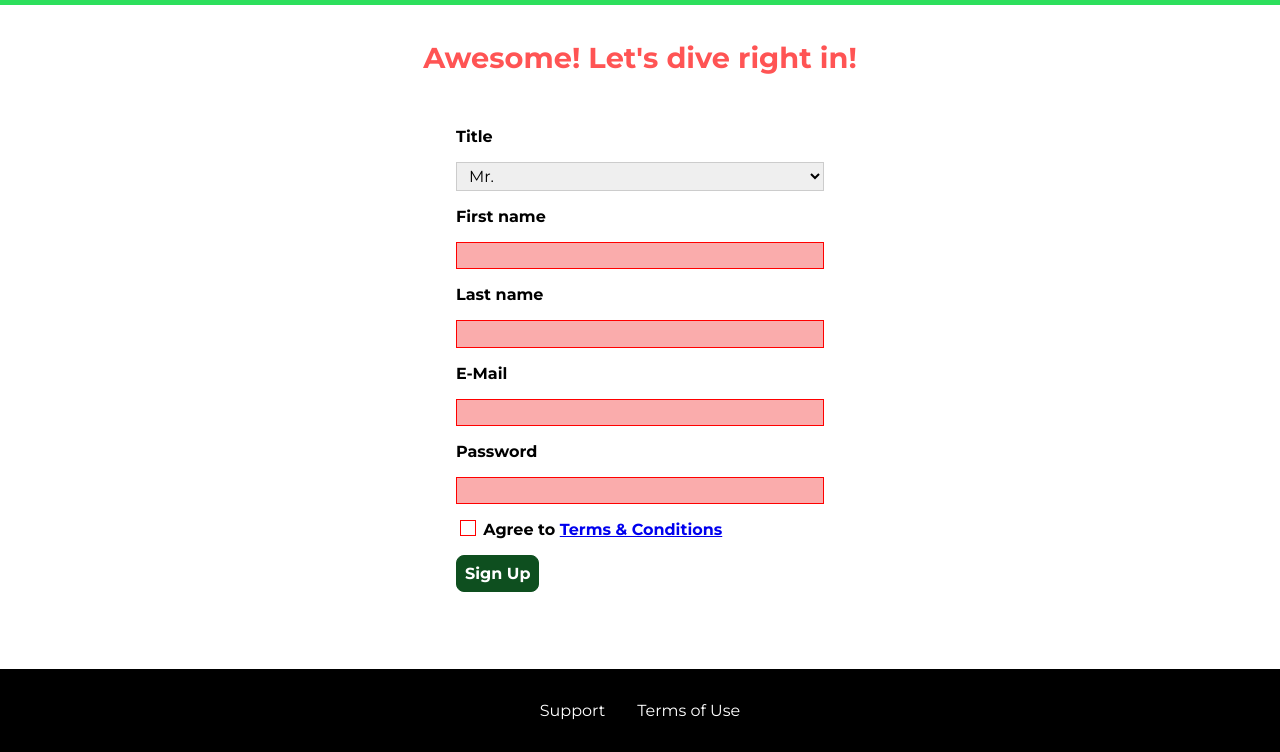
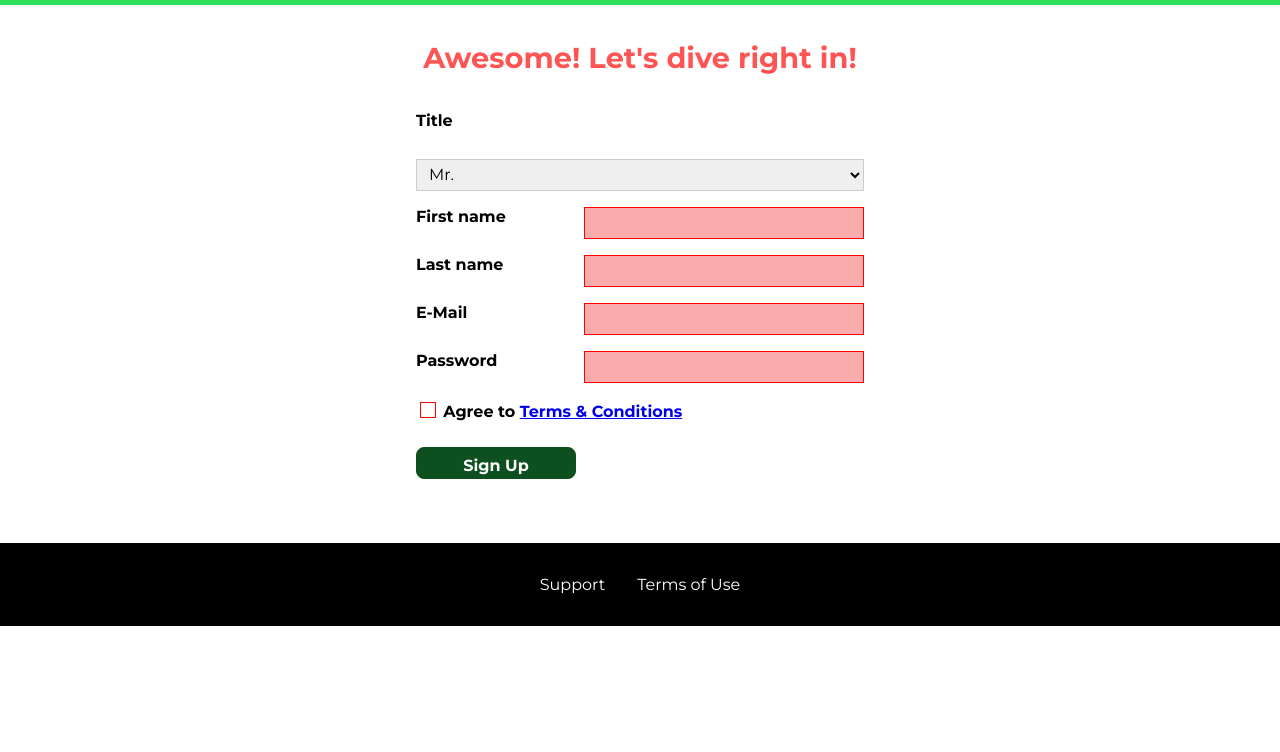
Before and after one commit to noya19/My-Hosting-Website, a plain HTML site: page start-hosting/index.html in a window 1280 px wide. Shown: the part 51-803 px from the top of the page. Drawn offline with Linux system fonts and the light colour scheme.

Commit message:
added grid to the front page and hosting form

```diff
--- a/shared.css
+++ b/shared.css
@@ -9,11 +9,15 @@
 body {
   font-family: "Montserrat", sans-serif;
   margin: 0;
+  display: grid;
+  grid-template-rows: 3.5rem auto fit-content(8rem);
+  grid-template-areas: "header"
+                       "main"
+                       "footer";
 }
 
 main {
-  min-height: calc(100vh - 3.5rem - 8rem);
-  margin-top: 3.5rem;
+  grid-area: main;
 }
 
 .backdrop {
@@ -134,6 +138,7 @@ main {
   background: black;
   padding: 2rem;
   margin-top: 3rem;
+  grid-area: footer;
 }
 
 .main-footer__links {
--- a/start-hosting/index.html
+++ b/start-hosting/index.html
@@ -67,10 +67,12 @@
             <input type="email" id="email" required>
             <label for="password">Password</label>
             <input type="password" id="password" required>
-            <input type="checkbox" id="agree-terms" required>
-            <label for="agree-terms">Agree to
-                <a href="#">Terms &amp; Conditions</a>
-            </label>
+            <div class="signup-form_checkbox">
+                <input type="checkbox" id="agree-terms" required>
+                <label for="agree-terms">Agree to
+                    <a href="#">Terms &amp; Conditions</a>
+                </label>
+            </div>
             <button type="submit" class="button">Sign Up</button>
         </form>
     </main>
--- a/start-hosting/start-hosting.css
+++ b/start-hosting/start-hosting.css
@@ -10,6 +10,9 @@ main {
 
 .signup-form {
     padding: 1rem;
+    display: grid;
+    grid-auto-rows: 2rem;
+    row-gap: 0.5rem;
 }
 
 .signup-form label {
@@ -20,7 +23,6 @@ main {
 .signup-form input,
 .signup-form select {
     display: block;
-    margin-top: 1rem;
     width: 100%;
 }
 
@@ -70,12 +72,22 @@ main {
 
 .signup-form button[type="submit"] {
     display: block;
-    margin-top: 1rem;
 }
 
 @media (min-width: 40rem) {
     .signup-form {
         margin: auto;
-        width: 25rem;
+        width: 30rem;
+        grid-template-columns: 10rem auto;
+        row-gap: 1rem;
+        column-gap: 0.5rem;
+    }
+
+    .signup-form_checkbox{
+        grid-column: span 2;
+    }
+
+    .signup-form [id="title"]{
+        grid-column: span 2;
     }
 }
```
